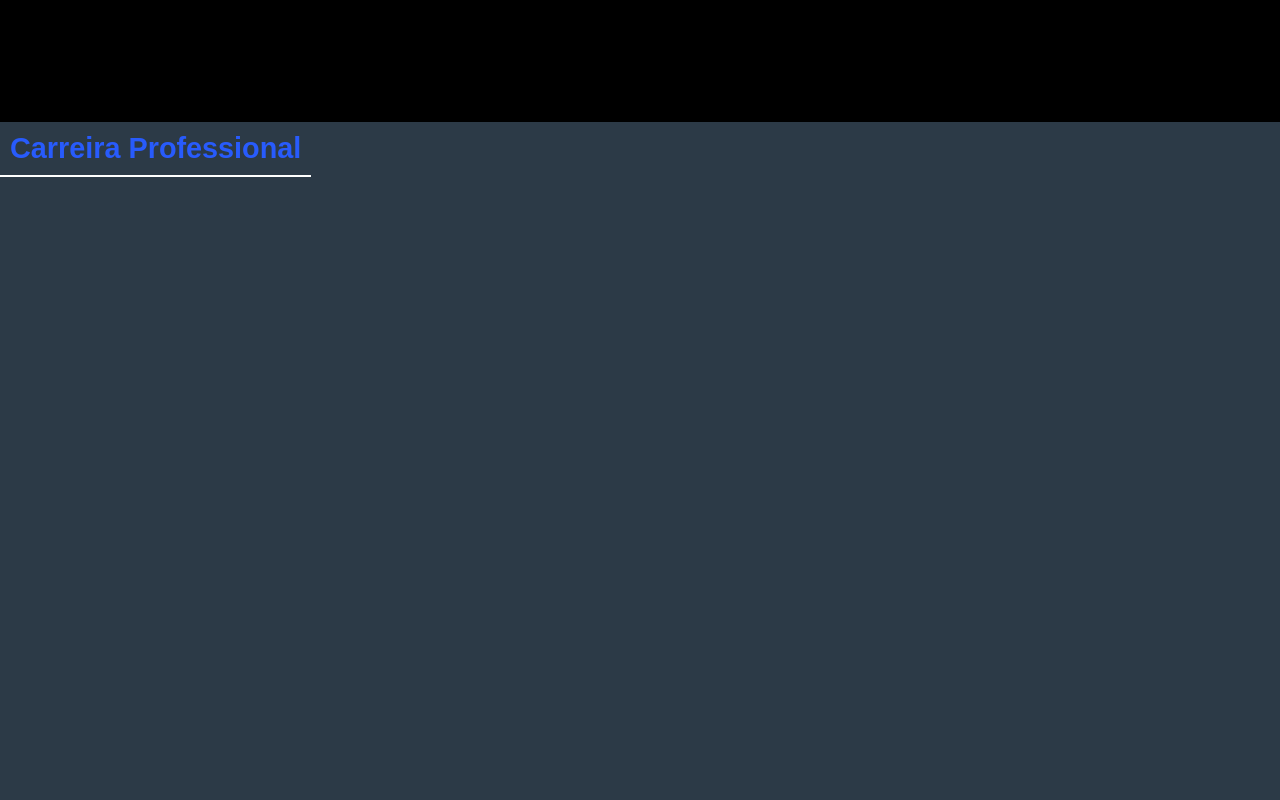
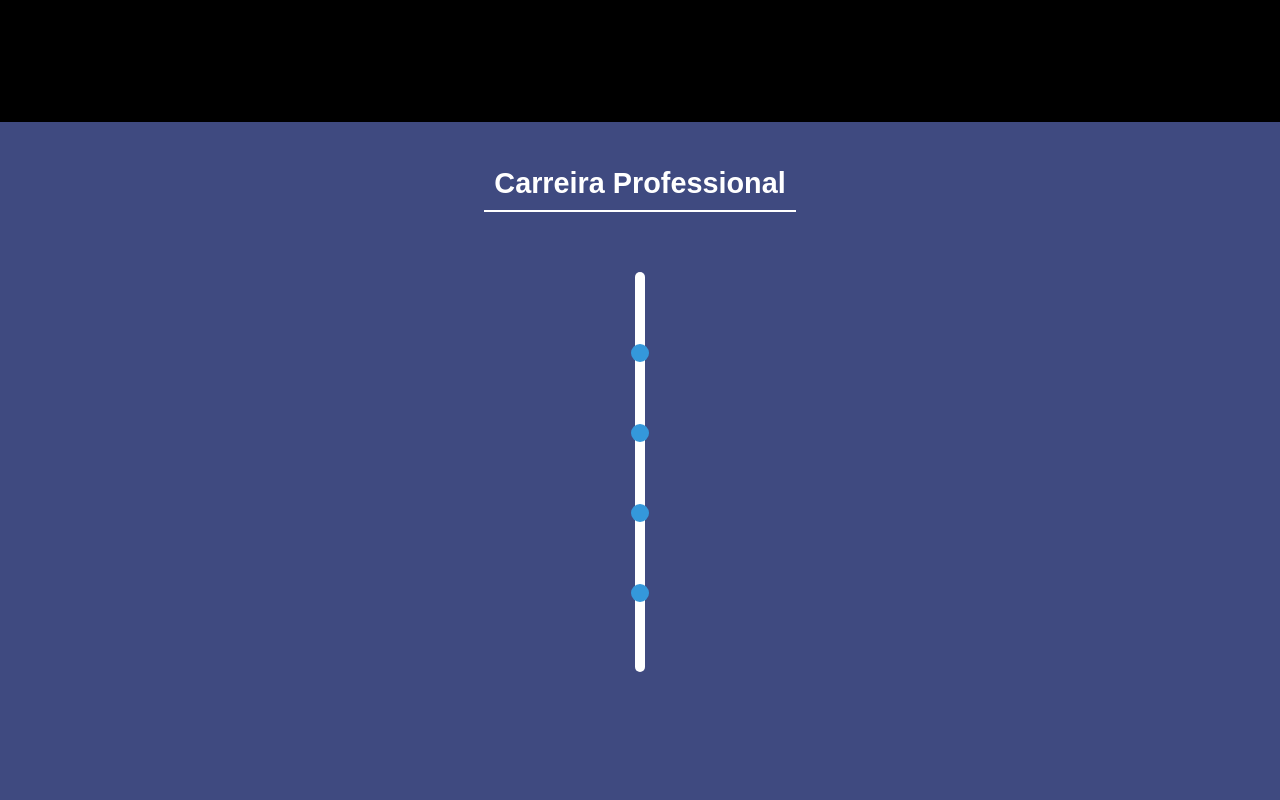
Before and after one commit to yurirolandi/Vue-Portfolio, a Vue app: page /#/Contato in a window 1280 px wide. Before the commit this address led to /#/. Shown: the part 1540-2340 px from the top of the page. Built offline with nearby package versions, Linux system fonts and the light colour scheme.

Commit message:
iniciando a section profissional

```diff
--- a/src/assets/scss/_partial/_variables.scss
+++ b/src/assets/scss/_partial/_variables.scss
@@ -18,7 +18,7 @@ $color-terciaria:   #dbe2ef;
 $color-quaternaria: #f9f7f7;
 $color-branca:      #fff;
 $color-preto:       #000;
-$color-preto-claro: #2C3A47;
+$color-roxo:        #3f4a80;
 
 $color-azul:        #3498db;
 $color-azul-claro:  #6ddcfa;
--- a/src/components/About/About.scss
+++ b/src/components/About/About.scss
@@ -10,12 +10,12 @@
         .about-titulo{
             display: block;
             font-size: 1.8em;
-            color: $color-primaria;
+            color: $color-branca;
             align-self: center;
             width: fit-content;
             margin-top: 60px;
             padding: 10px;
-            border-bottom: 2px solid $color-base;
+            border-bottom: 2px solid $color-branca;
             font-family: Montserrat;
         }
     }
--- a/src/components/Header/Header.html
+++ b/src/components/Header/Header.html
@@ -4,7 +4,7 @@
       <ul class="header-conteudo">
         <router-link tag="li" to="/" class="header-item"><a><i class="fa fa-home" aria-hidden="true"></i>Home</a></router-link>
         <router-link tag="li" to="/" class="header-item"><a href="#"><i class="fa fa-address-card-o" aria-hidden="true"></i>Sobre</a></router-link>
-        <router-link tag="li" to="/profissional" class="header-item"><a><i class="fa fa-building" aria-hidden="true"></i>Profissional</a></router-link>
+        <router-link tag="li" to="/profissional" class="header-item"><a><i class="fa fa-coffee" aria-hidden="true"></i>Profissional</a></router-link>
         <router-link tag="li" to="/" class="header-item"><a><i class="fa fa-grav" aria-hidden="true"></i>Portfólio</a></router-link>
         <router-link tag="li" to="/contato" class="header-item"><a><i class="fa fa-envelope" aria-hidden="true"></i>Contato</a></router-link>
       </ul>
--- a/src/components/Header/Header.scss
+++ b/src/components/Header/Header.scss
@@ -23,6 +23,7 @@
                     font-family: Montserrat;
                     color: $color-branca;
                     text-decoration: none;
+
                     &:hover{
                         background-color: $color-secundaria;
                     }
--- a/src/components/Professional/Professional.html
+++ b/src/components/Professional/Professional.html
@@ -1,5 +1,20 @@
 
 <section class="professional">
   <h1 class="professional-titulo">Carreira Professional</h1>
-
+  <div class="conteiner">
+    <div class="item">
+    </div>
+    <div class="item">
+      <div class="circulo"></div>
+    </div>
+    <div class="item">
+      <div class="circulo"></div>
+    </div>
+    <div class="item">
+      <div class="circulo"></div>
+    </div>
+    <div class="item">
+      <div class="circulo"></div>
+    </div>
+  </div>
 </section>
--- a/src/components/Professional/Professional.scss
+++ b/src/components/Professional/Professional.scss
@@ -1,14 +1,42 @@
 @import '../../assets/scss/main.scss';
 .professional {
-    background-color: $color-preto-claro;
+    background-color: $color-roxo;
+    text-align: center;
+
     .professional-titulo{
-        display: block;
+        display: inline-block;
         font-size: 1.8em;
-        color: $color-primaria;
-        align-self: center;
+        color: $color-branca;
+        text-align: center;
         width: fit-content;
         padding: 10px;
+        margin: 35px 0 60px 0;
         border-bottom: 2px solid $color-branca;
         font-family: Montserrat, sans-serif;
     }
+
+    .conteiner{
+        display: flex;
+        justify-content: center;
+        flex-direction: column;
+        align-items: center;
+        .item{
+            display: block;
+            border-radius: 25px;
+            width: 10px;
+            height: 80px;
+            background-color: $color-branca;
+            .circulo{
+                display: block;
+                background-color: $color-azul;
+                height: 18px;
+                width: 18px;
+                border-radius: 50%;
+                border: 2px;
+                margin: -8px -4px;
+            }
+
+        }
+
+    }
 }
```
Also changed, not shown: src/assets/svgs/profile.svg (added).
